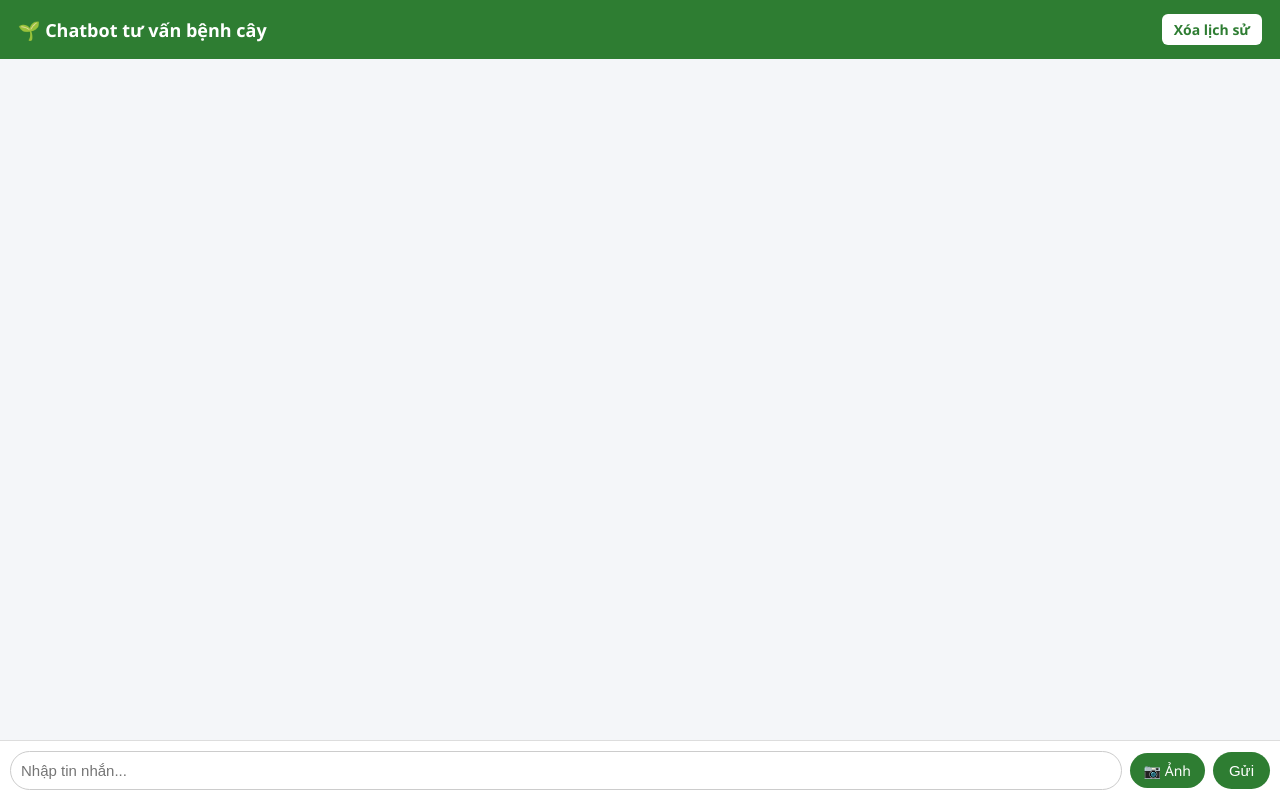
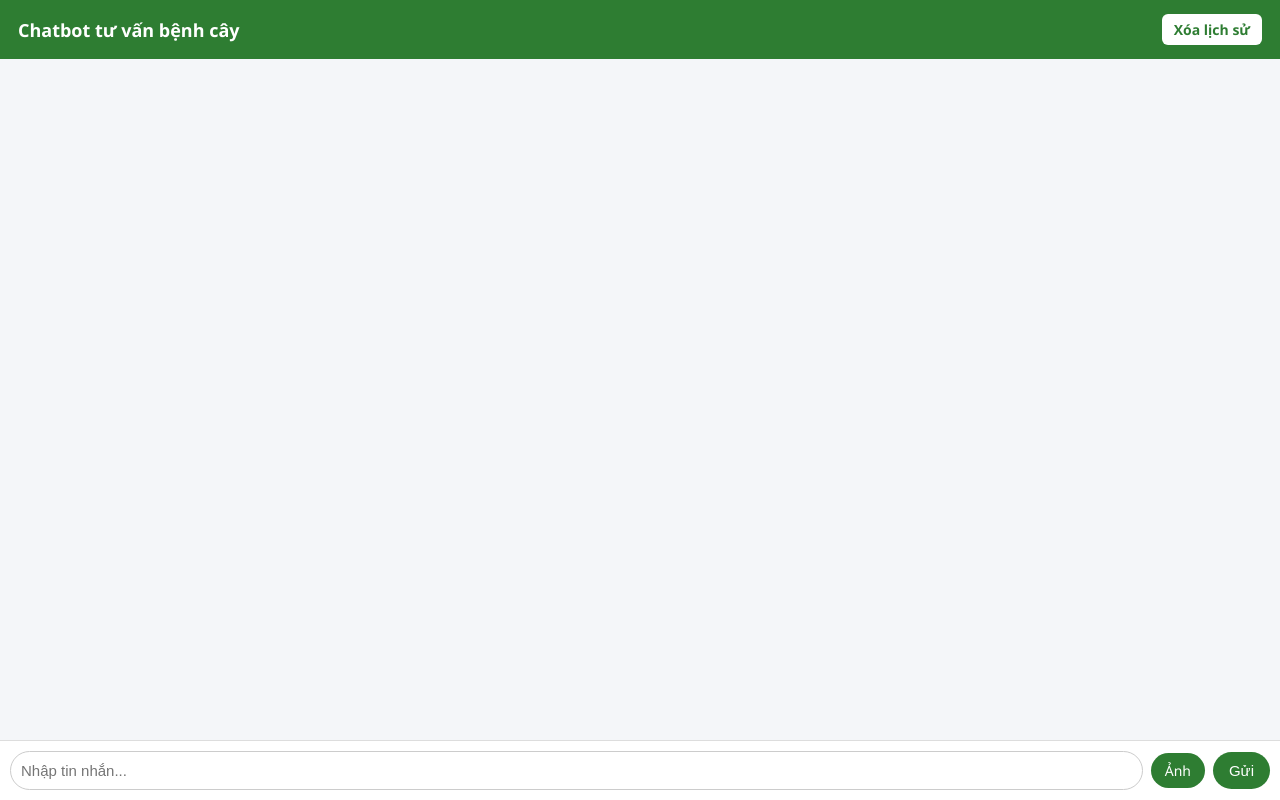
Before and after one commit to tuanminh7/chan_doan, a Flask app: page / in a window 1280 px wide. Run offline with Flask 3, Linux system fonts and the light colour scheme.

Commit message:
chinh sua lan 9

```diff
--- a/templates/chat.html
+++ b/templates/chat.html
@@ -127,7 +127,7 @@
 </head>
 <body>
   <div class="chat-header">
-    <div>🌱 Chatbot tư vấn bệnh cây</div>
+    <div> Chatbot tư vấn bệnh cây</div>
     <a href="{{ url_for('clear') }}">Xóa lịch sử</a>
   </div>
 
@@ -149,7 +149,7 @@
 
   <form action="{{ url_for('send') }}" method="post" enctype="multipart/form-data" class="chat-form">
     <input type="text" name="message" placeholder="Nhập tin nhắn..." />
-    <label for="file-upload" class="file-label">📷 Ảnh</label>
+    <label for="file-upload" class="file-label"> Ảnh</label>
     <input id="file-upload" type="file" name="file" accept="image/*">
     <button type="submit">Gửi</button>
   </form>
```
